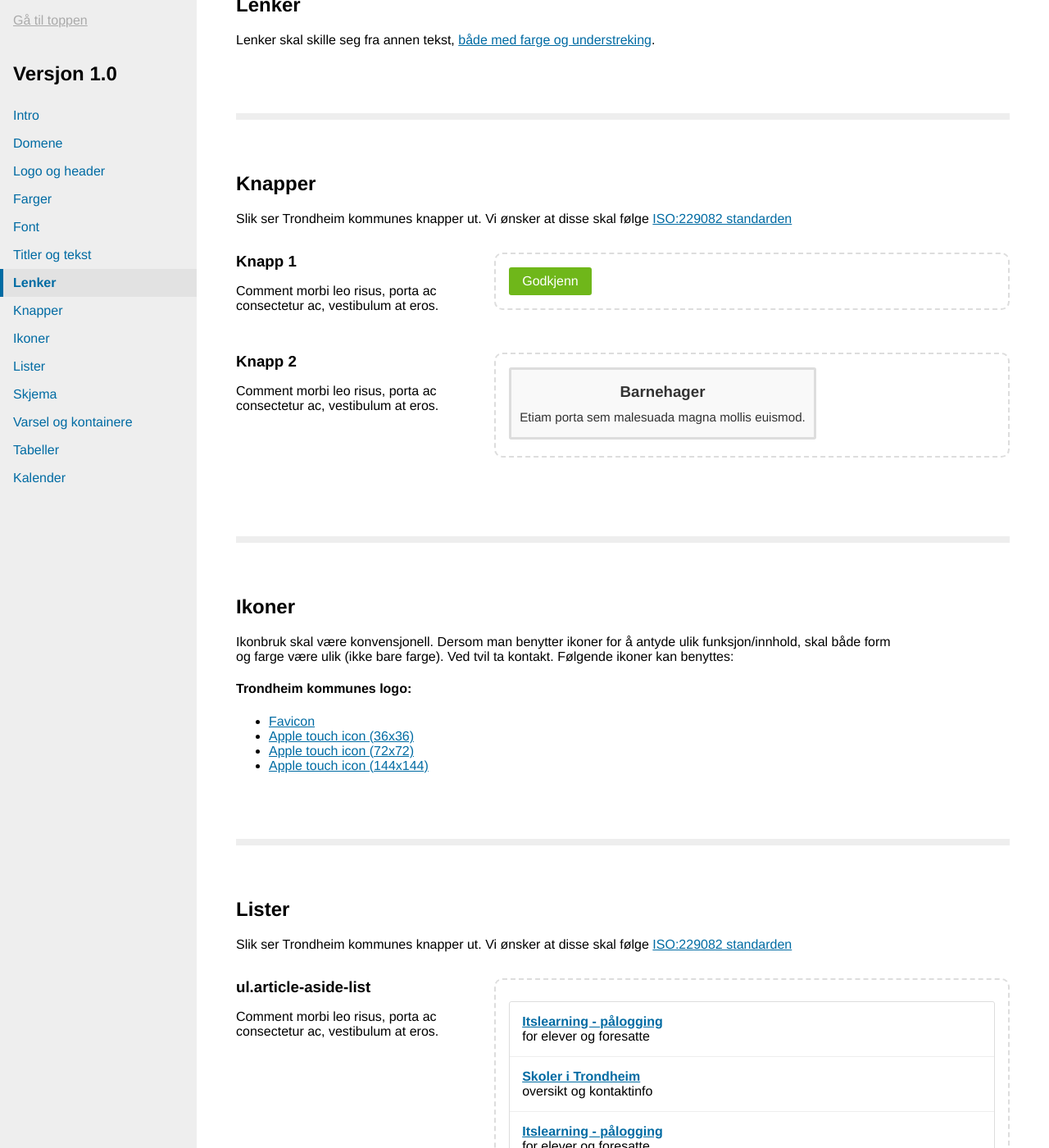
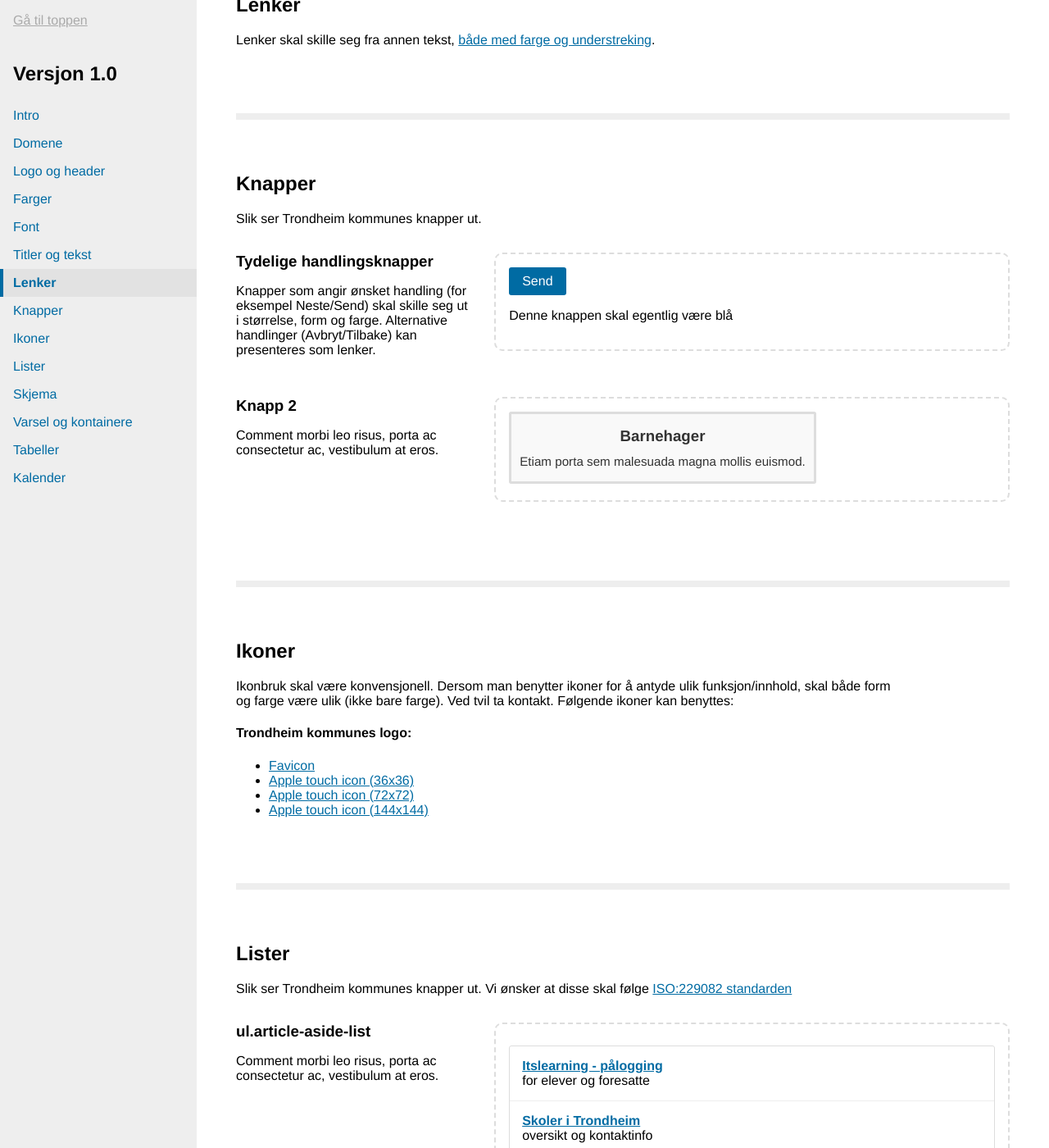
Before and after one commit to rskjonbe/styleguide, a Jekyll site: the page built from versjon/1.0/index.html, in a window 1280 px wide and 1400 px high, scrolled down 2540 px. Shown: the whole window at 82% size. Built offline with Jekyll 4.4.1, drawn with Linux system fonts in a browser that asks for light colours.

Commit message:
knappfarge endret

```diff
--- a/_sass/styleguide/_buttons.scss
+++ b/_sass/styleguide/_buttons.scss
@@ -10,7 +10,7 @@ a[class*="tk-button"] {
 .tk-button--primary {
   padding: 8px 16px;
   color: white;
-  background-color: #6fb71a;
+  background-color: #006ba3;
   border: none;
   border-radius: 3px;
   text-decoration: none;
--- a/versjon/1.0/buttons.html
+++ b/versjon/1.0/buttons.html
@@ -1,17 +1,18 @@
 <h2 class="chapter-heading">Knapper</h2>
 
 <p class="chapter-lead">
-    Slik ser Trondheim kommunes knapper ut. Vi ønsker at disse skal følge <a href="">ISO:229082 standarden</a>
+    Slik ser Trondheim kommunes knapper ut.
 </p>
 
 <section class="guide-element">
     <div class="guide-element__meta">
-        <h3 class="guide-element__heading">Knapp 1</h3>
-        <p class="guide-element__description">Comment morbi leo risus, porta ac consectetur ac, vestibulum at eros.</p>
+        <h3 class="guide-element__heading">Tydelige handlingsknapper</h3>
+        <p class="guide-element__description">Knapper som angir ønsket handling (for eksempel Neste/Send) skal skille seg ut i størrelse, form og farge. Alternative handlinger (Avbryt/Tilbake) kan presenteres som lenker.</p>
     </div>
 
     <div class="guide-element__rendered">
-        <a href="" class="tk-button--primary">Godkjenn</a>
+        <a href="" class="tk-button--primary">Send</a>
+        <p>Denne knappen skal egentlig være blå</p>
     </div>
 </section>
 
```
